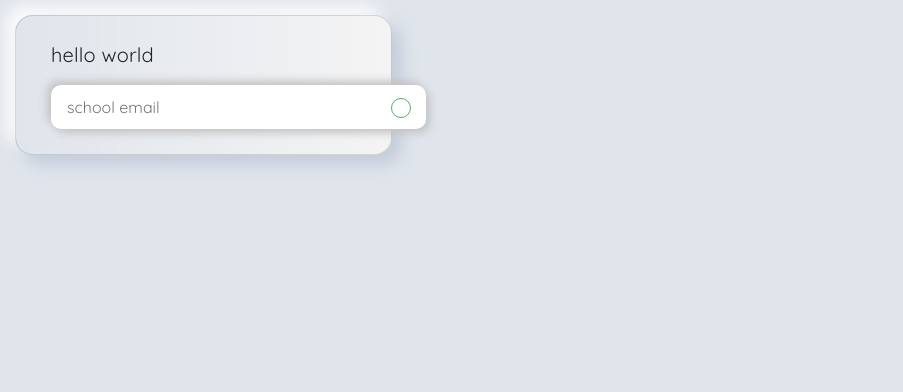
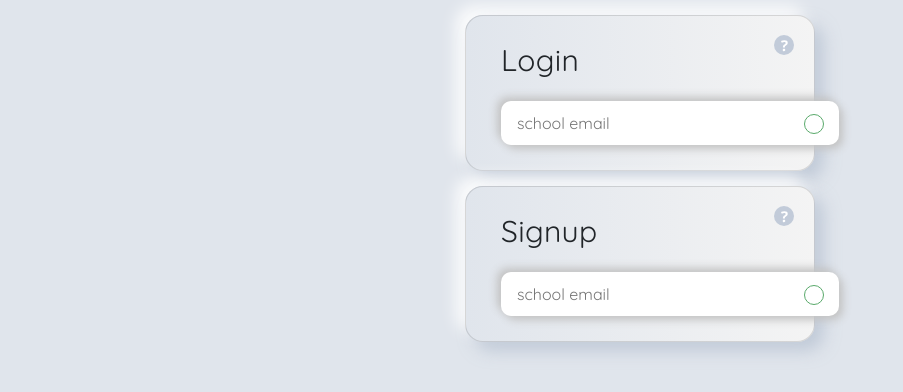
Before and after one commit to oklex/course-planner-web, a React (Create React App) app: page / in a window 1280 px wide. Shown: the top 392 px of the page, without its empty margins (0-903 px from the left). Built offline with nearby package versions, Linux system fonts and the light colour scheme.

Commit message:
styling parent container for input forms

```diff
--- a/package.json
+++ b/package.json
@@ -13,6 +13,7 @@
     "react-router": "^5.1.2",
     "react-router-dom": "^5.1.2",
     "react-scripts": "3.3.0",
+    "react-tooltip": "^3.11.1",
     "sass": "^1.24.0",
     "typescript": "^3.7.4"
   },
@@ -39,6 +40,7 @@
   },
   "devDependencies": {
     "@types/react-helmet": "^5.0.14",
-    "@types/react-router-dom": "^5.1.3"
+    "@types/react-router-dom": "^5.1.3",
+    "@types/react-tooltip": "^3.11.0"
   }
 }
--- a/src/components/input/textInput.scss
+++ b/src/components/input/textInput.scss
@@ -1,3 +1,5 @@
+@import '../../styles/colours.scss';
+
 .textInput {
     float: left;
     padding-top: 10px;
@@ -9,8 +11,14 @@
     box-shadow: 4px 4px 9px #C4C4C4, -4px -4px 9px #C4C4C4;
     border-radius: 10px;
 }
+.success {
+    border: $green 1px solid;
+}
+.error {
+    border: $red 1px solid;
+}
 .statusIcon {
     position: absolute;
-    left: 100%;
+    left: calc(100% - 10px);
     padding-top: 9px;
 }
--- a/src/components/input/textInput.tsx
+++ b/src/components/input/textInput.tsx
@@ -1,6 +1,6 @@
 import React from "react";
 import IErrorStatus from "../../types/errorStatus";
-import './textInput.scss'
+import "./textInput.scss";
 
 const disabledIcon: string = "/icons/disabled_icon.svg";
 const emptyIcon: string = "/icons/empty_icon.svg";
@@ -29,7 +29,9 @@ class Input extends React.Component<ITextInputProps, ITextInputState> {
   onChange = (e: React.FormEvent<HTMLInputElement>) => {
     console.log(e.currentTarget.value);
     this.setState({
-      value: e.currentTarget.value
+      value: e.currentTarget.value,
+      status: null,
+      message: null
     });
   };
 
@@ -45,12 +47,24 @@ class Input extends React.Component<ITextInputProps, ITextInputState> {
   showStatusIcon = () => {
     if (this.props.disabled) {
       return <img src={disabledIcon} alt="disabled indicator"></img>;
+    } else if (this.state.status === false) {
+      return <img src={warningIcon} alt="error indicator"></img>;
     } else if (!this.state.status) {
       return <img src={emptyIcon} alt="empty text indicator"></img>;
     } else if (this.state.status) {
       return <img src={successIcon} alt="success indicator"></img>;
     }
   };
+
+  getBorderColourClass = () => {
+    if (this.state.status === null) {
+      return ' '
+    } else if (this.state.status === false) {
+      return ' error'
+    } else if (this.state.status) {
+      return ' success'
+    }
+  }
 
   render() {
     const emptyString: string = "";
@@ -61,7 +75,7 @@ class Input extends React.Component<ITextInputProps, ITextInputState> {
     return (
       <div>
         <input
-          className='textInput'
+          className={"textInput" + this.getBorderColourClass()}
           onChange={this.onChange}
           onBlur={this.onCheck}
           name={name}
@@ -69,7 +83,7 @@ class Input extends React.Component<ITextInputProps, ITextInputState> {
           {...(this.props.disabled ? "disabled" : "")}
           value={this.state.value}
         ></input>
-        <span className='statusIcon'>{this.showStatusIcon()}</span>
+        <span className="statusIcon">{this.showStatusIcon()}</span>
       </div>
     );
   }
--- /dev/null
+++ b/src/components/inputCard/inputForm.scss
@@ -0,0 +1,17 @@
+@import "../../styles/colours.scss";
+
+// .tooltip:hover {
+//     .tooltip-desc {
+//         width: auto;
+//         visibility: visible;
+//         background-color: black;
+//         padding: 5px;
+//         border-radius: 15px;
+//     }
+// }
+
+.tooltip-icon {
+  position: absolute;
+  left: calc(100% - 40px);
+  bottom: 115px;
+}
--- /dev/null
+++ b/src/components/inputCard/inputForm.tsx
@@ -0,0 +1,46 @@
+import React from "react";
+import "./inputForm.scss";
+import ReactTooltip from "react-tooltip";
+const tooltipIcon: string = "/icons/tooltip.svg";
+
+export interface IInputCardProps {
+  title: string;
+  tooltip?: string;
+  isActive?: boolean;
+  children: JSX.Element[] | JSX.Element;
+}
+
+class InputCard extends React.Component<IInputCardProps, {}> {
+  renderTooltip = () => {
+    if (this.props.tooltip) {
+      return (
+        <div>
+          <img
+            className="tooltip-icon"
+            src={tooltipIcon}
+            alt="tooltip"
+            data-tip
+            data-for={this.props.title}
+          ></img>
+          <ReactTooltip id={this.props.title} place="right" type="info" effect="float">{this.props.tooltip}</ReactTooltip>
+        </div>
+      );
+    } else return <span />;
+  };
+
+  renderTitle = () => {
+    return <h2 className="card-title">{this.props.title}</h2>;
+  };
+
+  render() {
+    return (
+      <div className="card card-sm">
+        {this.renderTitle()}
+        {this.renderTooltip()}
+        {this.props.children}
+      </div>
+    );
+  }
+}
+
+export default InputCard;
--- a/src/containers/Login/Login.tsx
+++ b/src/containers/Login/Login.tsx
@@ -1,11 +1,12 @@
 import React from "react";
 import Input from "../../components/input/textInput";
 import IErrorStatus from "../../types/errorStatus";
+import InputCard from "../../components/inputCard/inputForm";
 
-class Login extends React.Component<{}, {}> {
+class Login extends React.Component {
   isValid = (text: string) => {
     var returnVal: IErrorStatus;
-    if (text.includes('@')) {
+    if (text.includes("@")) {
       returnVal = { success: true, message: "" };
     } else {
       returnVal = { success: false, message: "is false" };
@@ -15,13 +16,14 @@ class Login extends React.Component<{}, {}> {
 
   render() {
     return (
-      <div className="row">
-        <div className="col-md-4">
-          <div className="card">
-            <p>hello world</p>
-            <Input isValid={this.isValid} placeholder="school email"/>
-          </div>
-        </div>
+      <div>
+        <InputCard title="Login" tooltip="info here">
+          <Input isValid={this.isValid} placeholder="school email" />
+        </InputCard>
+
+        <InputCard title="Signup" tooltip="info 2 here">
+          <Input isValid={this.isValid} placeholder="school email" />
+        </InputCard>
       </div>
     );
   }
--- a/src/containers/app/App.tsx
+++ b/src/containers/app/App.tsx
@@ -1,13 +1,15 @@
 import React from "react";
 import { BrowserRouter as Router, Route, Switch } from "react-router-dom";
 import Helmet from "react-helmet";
-import Login from '../Login/Login'
+import Login from "../Login/Login";
 
 class App extends React.Component<{}, {}> {
   render() {
     return (
       <div className="App">
+        <div className="row justify-content-center">
           <Login/>
+        </div>
       </div>
     );
   }
--- a/src/styles/index.scss
+++ b/src/styles/index.scss
@@ -56,7 +56,21 @@ body::-webkit-scrollbar-thumb {
   // padding: 25px;
   padding-top: 25px;
   padding-bottom: 25px;
+  padding-right: 10px;
   h1, h2, h3, p, input {
     transform: translateX(35px);
   }
+  .card-title {
+    padding-bottom: 10px;
+  }
 }
+
+.card-sm {
+  width: 350px
+}
+.card-md {
+  max-width: 540px;
+}
+.card-lg {
+  max-width: 720px;
+}
--- a/src/styles/typography.scss
+++ b/src/styles/typography.scss
@@ -19,7 +19,6 @@ p {
   font-style: normal;
   font-weight: normal;
   letter-spacing: 0.01em;
-  transition: 0.1s ease-out;
 }
 
 h1 {
```
Also changed, not shown: public/icons/tooltip.svg (added), 1 other file (tests, documents, lock files or other folders).
